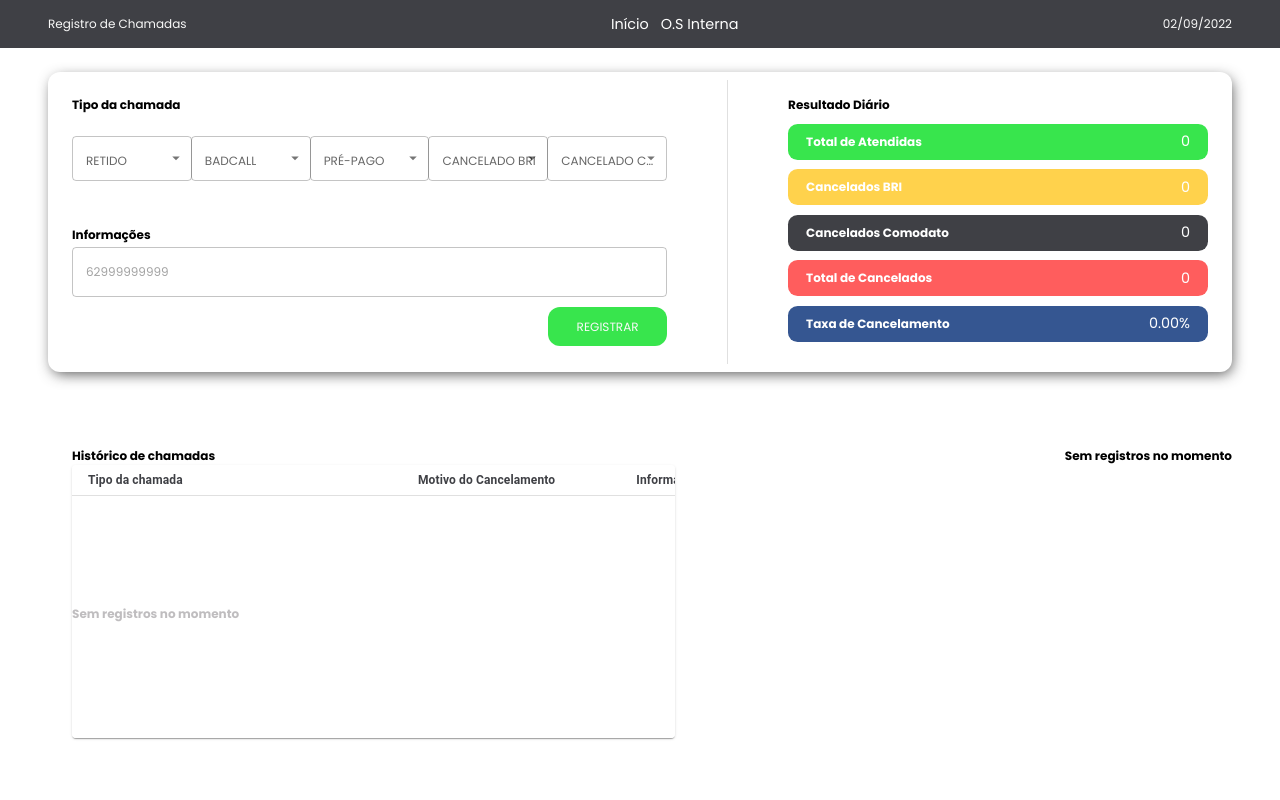
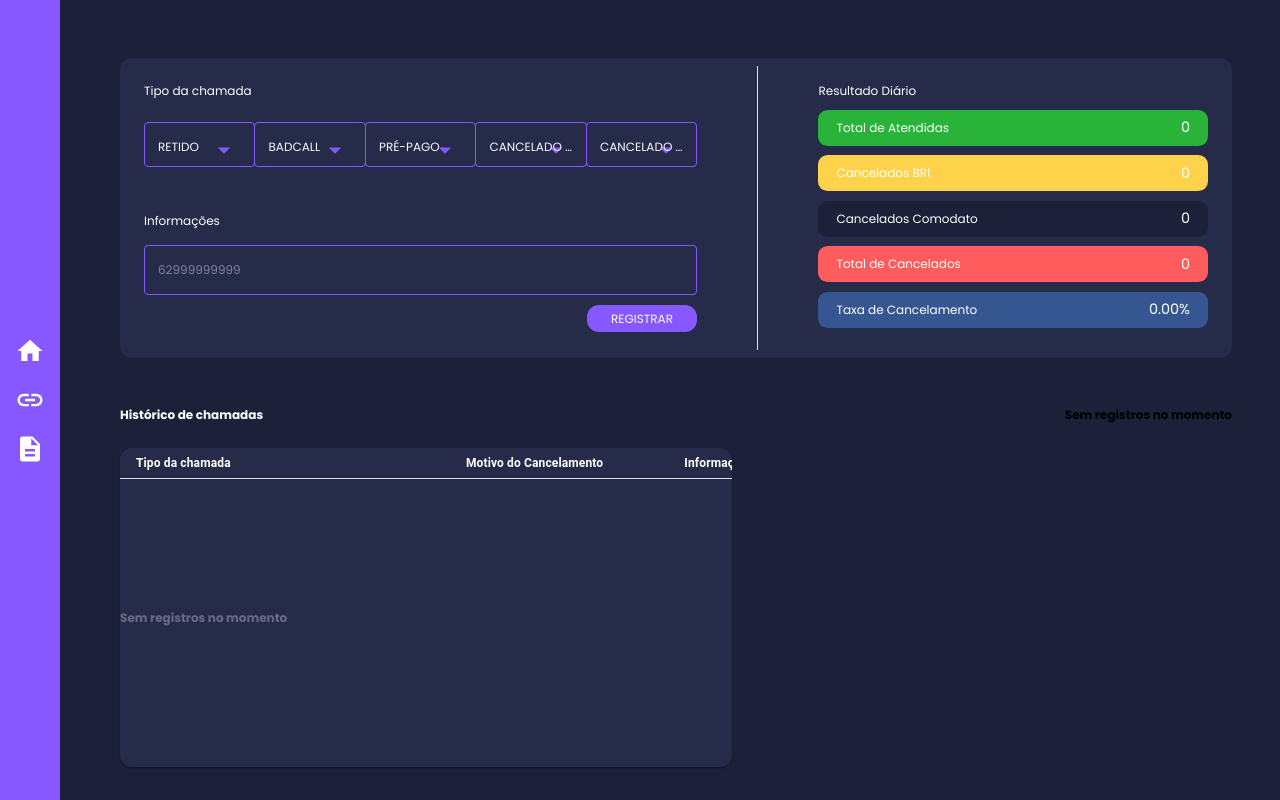
Before and after one commit to joaovsz/callRegister, a React (Vite) app: page / in a window 1280 px wide. Built offline with nearby package versions, Linux system fonts and the light colour scheme.

Commit message:
Barra de navegação e Cores atualizadas

```diff
--- a/src/components/Charts/Chart_container.tsx
+++ b/src/components/Charts/Chart_container.tsx
@@ -23,6 +23,9 @@ const {retidos,
   const typeCall = {
     title: "Tipo da chamada",
     pieHole: 0.4,
+    backgroundColor: "none",
+    legendTextStyle:{color: 'white'},
+    titleTextStyle:{color:"white"},
     colors: ['#38E54D', '#002B5B','#FFD24C', '#30292F', '#3B44F6']
   }
   const typeCancelamento = {
@@ -36,7 +39,7 @@ const {retidos,
    {calls.length>0?<Chart
       chartType="PieChart"
       data={data}
-      width={"100%"}
+      width={"500px"}
       height={"100%"}
       options={typeCall}
       />:<h2 className="alertInit chart">
--- a/src/components/Header/Header.tsx
+++ b/src/components/Header/Header.tsx
@@ -1,12 +1,26 @@
 import { useEffect } from "react";
 import { Link } from "react-router-dom";
 import "../sass/header.sass"
-
+import ContactPhoneIcon from '@mui/icons-material/ContactPhone';
+import HomeIcon from '@mui/icons-material/Home';
+import DescriptionIcon from '@mui/icons-material/Description';
+import LinkIcon from '@mui/icons-material/Link';
+import Button from "@mui/material/Button";
+import { Menu, MenuItem } from "@mui/material";
+import React from "react";
 export const Header = () => {
   useEffect(() => {
     getDate()
   }, [])
 
+  const [anchorEl, setAnchorEl] = React.useState(null);
+  const open = Boolean(anchorEl);
+  const handleClick = (event: any) => {
+    setAnchorEl(event.currentTarget);
+  };
+  const handleClose = () => {
+    setAnchorEl(null);
+  };
   function getDate(){
     const date = new Date();
     const year = String(date.getFullYear());
@@ -22,16 +36,48 @@ export const Header = () => {
 
   return (
     <header id="header">
-      <span>Registro de Chamadas</span>
+      {/* <ContactPhoneIcon/> */}
       <div>
      <nav className="navbar">
-      <Link to="/">Início</Link>
+      <Link to="/">
+        <div className="navlist">
+        <HomeIcon className="navIcons"/>
+        {/* <p>Início</p> */}
+        </div>
+        </Link>
       {/* <Link to="dashboard">Dashboard</Link> */}
-      {/* <Link to="links">Links Úteis</Link> */}
-      <Link to="matrizes">O.S Interna</Link>
+      <Button
+      id="links"
+      aria-controls={open ? 'basic-menu' : undefined}
+      aria-haspopup="true"
+      aria-expanded={open ? 'true' : undefined}
+      onClick={handleClick}
+      >
+        <LinkIcon className="navIcons"/>
+        </Button>
+        <Menu
+        id="basic-menu"
+        anchorEl={anchorEl}
+        open={open}
+        onClose={handleClose}
+        MenuListProps={{
+          'aria-labelledby': 'basic-button',
+        }}
+      >
+        <MenuItem onClick={handleClose}><a target="_blank" href="gip.intranet/">GIP</a></MenuItem>
+        <MenuItem onClick={handleClose}><a target="_blank" href="operacao-sisweb/Messenger/Sessao/Login?returnUrl=/Messenger">SisWeb</a></MenuItem>
+        <MenuItem onClick={handleClose}><a target="_blank" href="totalview.intranet/pt_BR/web/guest/">TotalView</a></MenuItem>
+        <MenuItem onClick={handleClose}><a target="_blank" href="minhabtcc.local.srv.br">Minha BTCC</a></MenuItem>
+      </Menu>
+      <Link to="matrizes">
+      <div className="navlist">
+      <DescriptionIcon className="navIcons" />
+        {/* <p>O.S Interna</p> */}
+        </div>
+
+        </Link>
       </nav>
       </div>
-      <span>{date}</span>
     </header>
   )
 }
--- a/src/components/Register/Form/Form.tsx
+++ b/src/components/Register/Form/Form.tsx
@@ -12,12 +12,10 @@ import { useContext, useState } from 'react';
 import { ChartsContext } from '../../context/chart_context';
 import '../../sass/form.sass'
 
-export const Form = () => {
-  const theme = createTheme({
+export const theme = createTheme({
   palette: {
     primary: {
-        // Purple and green play nicely together.
-        main: "#6C4C9C",
+      main: "#8758FF",
     },
     secondary: {
       // This is green.A700 as hex.
@@ -27,7 +25,10 @@ export const Form = () => {
   typography: {
       fontFamily: ["Poppins"].join(','),
   },
+
 });
+export const Form = () => {
+
   const {
     typeCall,
     typeCanceled,
@@ -42,8 +43,7 @@ export const Form = () => {
     <form  id="registerCall">
       <div className='selectCall'>
       <span>
-
-      <h2>Tipo da chamada</h2>
+      <p className="label">Tipo da chamada</p>
       <ToggleButtonGroup
         exclusive
         onChange={handleChange}
@@ -55,7 +55,7 @@ export const Form = () => {
         tabIndex={1}
         value="RETIDO">
           <FormControl>
-            <InputLabel id="Retido">Retido</InputLabel>
+            <InputLabel id="Retido" >Retido</InputLabel>
             <Select
               labelId="demo-simple-select-label"
               id="demo-simple-select"
@@ -150,7 +150,7 @@ export const Form = () => {
       </div>
       <div className="info">
       <div>
-      <h2>Informações</h2>
+      <p className="label">Informações</p>
       <TextField id="outlined-basic" onChange={handleChangeInfo} placeholder="62999999999" variant="outlined" value={info} />
       </div>
       <Button
--- a/src/components/Register/List/List.tsx
+++ b/src/components/Register/List/List.tsx
@@ -16,7 +16,6 @@ return (
   <div id="tableInfo">
       <div id='tabela'>
       <h2>Histórico de chamadas</h2>
-
       <TableContainer component={Paper} >
       <Table sx={{ minWidth: 650 }} size="small" aria-label="a dense table">
         <TableHead>
@@ -44,6 +43,7 @@ return (
               sx={{ '&:last-child td, &:last-child th': { border: 0 } }}
               >
               <TableCell component="th" scope="row">
+
                 {row.typeCall}
               </TableCell>
 
--- a/src/components/Register/Register.tsx
+++ b/src/components/Register/Register.tsx
@@ -12,7 +12,7 @@ export const Register = () => {
     <main id="main-container">
       <section id="register">
       <Form/>
-      <Divider orientation="vertical" variant="middle" flexItem />
+      <Divider orientation="vertical" color="white" variant="middle" flexItem />
       <Day_Results/>
       </section>
       <List/>
--- a/src/components/sass/form.sass
+++ b/src/components/sass/form.sass
@@ -20,9 +20,9 @@
       @include flexColumn(0, center, left)
       .MuiToggleButtonGroup-root
         width: 100%
-    h2
-
-      margin-bottom: 1rem
+  .label
+    color: $text
+    margin-bottom: 1rem
 
   #registerButton
     position: relative
@@ -33,7 +33,7 @@
     width:20%
     height: 100%
     border-radius: 1rem
-    background: $green
+    background: $purple
 
   .MuiButtonBase-root
     padding:0
@@ -41,14 +41,20 @@
     width: 100%
     border: none
 
-
     .MuiFormControl-root
       color: $white-bg
       width: 100%
-
+      .MuiFormLabel-root
+        color: $white-bg
+      .MuiSvgIcon-root
+        color: $purple
+      .MuiOutlinedInput-notchedOutline
+        border: 1px solid $purple
       .MuiInputBase-root
         height: 3.8rem
-        color: $purple
+        color: $white-bg
+  .MuiOutlinedInput-notchedOutline
+    border: 1px solid $purple
 
 .info
   width: 100%
@@ -58,6 +64,7 @@
   .MuiFormControl-root
     margin-top: .3rem
     width: 100%
+    border-color: $text
     #outlined-basic
-
+      color: $text
       width: 100%
--- a/src/components/sass/global.sass
+++ b/src/components/sass/global.sass
@@ -41,4 +41,4 @@
   font-family: 'Poppins', sans-serif
 
   body
-    background: $text
+    background: $black
--- a/src/components/sass/header.sass
+++ b/src/components/sass/header.sass
@@ -2,13 +2,35 @@
 @import mixins.sass
 
 #header
-  background: $black
+  background: $purple
   color:$white-bg
-  height: 4rem
-  width: 100vw
-  @include flexRow(4rem)
+  position: fixed
+  width: 5rem
+  height: 100vh
+  @include flexColumn(0, center , center)
+  nav
+    @include flexColumn(1rem, center, center)
   nav a
+    align-items: center
+    height: 2.5rem
     color: $text
+    text-align: center
     text-decoration: none
     font-size: 1.2rem
     padding: 0 .5rem
+    svg
+      height: 2.5rem
+      width: 4rem
+  .navlist
+    width: 100%
+    height: 2.5rem
+    @include flexRow(0)
+    justify-content: space-between
+    align-items: center
+#links
+  height: 4rem
+  padding: 0
+.MuiButtonBase-root .MuiSvgIcon-root
+  color: white
+  height: 2.5rem
+  width: 4rem
--- a/src/components/sass/matrizes.sass
+++ b/src/components/sass/matrizes.sass
@@ -1,13 +1,17 @@
 @import variables.sass
 @import mixins.sass
 #matrizes
-  background: $white-bg
-  width: 100vw
+  @include flexColumn(0, flex-start, center)
+  position: relative
+  background: $black
+  width: calc(100vw - 5rem)
+  gap: 2rem
   height: 100vh
-  margin: auto
+  left: 5rem
   #title-container
-    padding: 1rem 0 0 0
-    margin: auto
+    padding: 0 0 0 1rem
+    margin: auto auto 0 auto
+    color: $text
     width: calc(90% - 8rem)
     text-align: center
     span
@@ -19,8 +23,8 @@
 .card-container
   width: calc(90% - 8rem)
   height: 80vh
-  padding: 2rem 0 4rem 0
-  margin: auto
+  padding: 0 0 4rem 0
+  margin: 0 auto
   display: grid
   align-items: center
   grid-template-columns: repeat(3, 1fr)
@@ -29,8 +33,10 @@
   grid-row-gap: 10px
 
   .card-group
-    box-shadow: 2px 4px 14px -2px #2e2e2ecc
-    // border: 1px solid $raisin-black
+    color: $text
+    background: $raisin-black
+    // box-shadow: 2px 4px 14px -2px #2e2e2ecc
+    // // border: 1px solid $raisin-black
     text-align: center
     border-radius: 1.2rem
     @include flexColumn(0, flex-start, left)
--- a/src/components/sass/register.sass
+++ b/src/components/sass/register.sass
@@ -2,19 +2,20 @@
 @import mixins.sass
 
 #main-container
-  width: 100vw
-  height: calc(100vh - 4rem)
-  @include flexColumn(0, flex-start, left)
+  position: relative
+  left: 6rem
+  width: calc(100vw - 6rem)
+  height: 100vh
+  @include flexColumn(0, center, center)
+  gap: 4rem
   overflow: auto
   #register
     border-radius: 1rem
-    // border: 1px solid $gray-light
+    background: $raisin-black
     width: calc(100% - 8rem)
     height: 25rem
     gap: 3rem
-    margin: 2rem 4rem 0 4rem
-    -webkit-box-shadow: 3px 4px 15px -4px rgba(0,0,0,0.8)
-    box-shadow: 2px 4px 14px -2px #2e2e2ecc
+    margin: 0 4rem 0 4rem
     @include flexRow(0)
 
   #results
@@ -30,12 +31,13 @@
       width: 100%
       height: 100%
     span
-      font-weight: 700
+      color: $text
+      // font-weight: 700
 
     #atendidas, #cancelados, #taxa, #BRI, #COMODATO
       border-radius: .8rem
       height: 2.4rem
-      color: white
+      color: $text
       padding-top: 1.5rem
       padding-bottom: 1.5rem
       background-color: $gray-light
@@ -55,24 +57,30 @@
       background-color: $black
 
   #tableInfo
-    height: 36vh
     display: flex
     width: calc(100% - 8rem)
     align-items: bottom
     justify-content: space-between
-    margin: auto
+    margin: 0 auto
   #tabela
+      height: 28rem
       width: 55%
-      padding: 0 2rem
+
+      h2
+        padding: 0 0 2rem 0
+        color: $text
       .MuiPaper-root
+        border-radius: 1rem
+        height: 50rem
         width: 100%
+        background-color: $raisin-black
         // border: .1rem $purple solid
         height: 95%
         .MuiTable-root
           height: 100%
           overflow-y: scroll
           h2.alertInit
-            color: $raisin-black
+            color: $text
             opacity: 0.3
             position: relative
             top: 45%
@@ -82,16 +90,17 @@
             tr th
               font-weight: bold
               font-size: 1rem
-              color: $black
+              color: $text
         .MuiTableCell-root
           font-size: 1.2rem
           font-weight: 300
-          color: $black
+          color: $text
 
 
       #chart
         width: 100%
         div
+          background: none
           height: 200%
           #reactgooglegraph-1
             width: 100%
--- a/src/components/sass/variables.sass
+++ b/src/components/sass/variables.sass
@@ -1,11 +1,11 @@
-$black: #3F4045
-$raisin-black: #30292F
-$purple: #5F5AA2
+$black: #1C2039
+$raisin-black: #262B49
+$purple: #8758FF
 $dark-purple: #413F54
 $gray-light: #b4b4b4
 $blue: #355691
 $text: #FFFFFF
-$green: #38E54D
+$green: #29b339
 $red: #FF5D5D
 $yellow: #FFD24C
 $text-contrast: #002B5B
```
Lines whose indentation alone changed are shown as unchanged.
